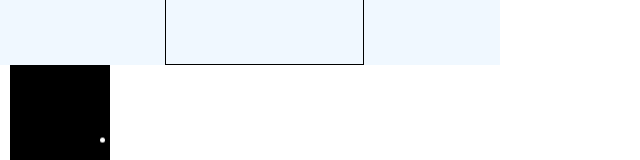
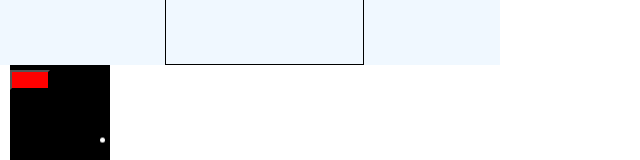
Before and after one commit to NetCloud2017/jkreact, a React (Create React App) app: page / in a window 1280 px wide. Shown: the part 435-595 px from the top of the page, without its empty margins (0-640 px from the left). Built offline with nearby package versions, Linux system fonts and the light colour scheme.

Commit message:
styled Components

```diff
--- a/package.json
+++ b/package.json
@@ -4,6 +4,7 @@
   "private": true,
   "dependencies": {
     "@emotion/react": "^11.10.4",
+    "@emotion/styled": "^11.10.4",
     "@testing-library/jest-dom": "^5.16.5",
     "@testing-library/react": "^13.4.0",
     "@testing-library/user-event": "^13.5.0",
--- a/src/App.js
+++ b/src/App.js
@@ -5,6 +5,7 @@ import { useState } from "react";
 import "./App.css";
 
 import { Child } from "./child";
+import { Button } from "./components/button";
 //  样式复用：
 const divStyle = css`
   width: 150px;
@@ -122,6 +123,8 @@ function App() {
             background-color: white;
           `}
         ></div>
+
+		<Button primary/>
       </div>
     </div>
   );
--- a/src/child.jsx
+++ b/src/child.jsx
@@ -1,5 +1,6 @@
 /** @jsxImportSource @emotion/react */
 import { css } from "@emotion/react";
+
 export function Child({ children, fontColor }) {
     console.log(fontColor, 222);
   return (
--- /dev/null
+++ b/src/components/button.jsx
@@ -0,0 +1,23 @@
+/** @jsxImportSource @emotion/react */
+
+import styled from "@emotion/styled";
+
+// obj way to create
+// const Button = styled.button({
+//     color: 'black',
+// })
+
+// 模板字符串
+// const Button = styled.button`
+//   color: ${props =>
+//     props.primary ? 'hotpink' : 'turquoise'};
+// `
+
+export const Button = styled.button((props) => ({
+  display: "flex",
+  width: "40px",
+  height: "20px",
+  backgroundColor: 'red',
+  color: props.primary ? "hatpink" : "turquoise",
+  flexDirection: props.column && "column",
+}));
```
Also changed, not shown: 1 other file (tests, documents, lock files or other folders).
